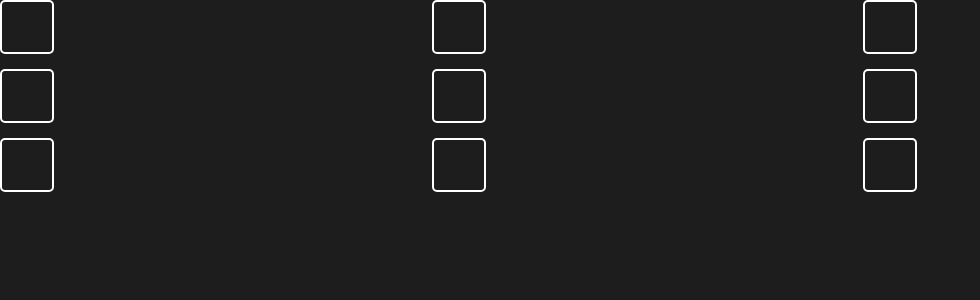
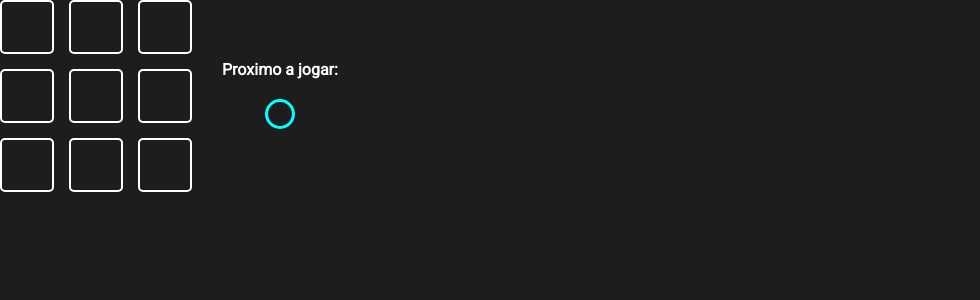
Before and after one commit to cezzarmonteiro/jogo-da-velha-portfolio, a Next.js app: page /src/components/game/game in a window 1280 px wide. Shown: the top 300 px of the page, without its empty margins (0-980 px from the left). Built offline with nearby package versions, Linux system fonts and the light colour scheme.

Commit message:
criada a logica do jogo

```diff
--- a/pages/src/components/game/game.jsx
+++ b/pages/src/components/game/game.jsx
@@ -1,23 +1,47 @@
 import { useState } from 'react'
 import styles from './game.module.css'
 import GameOption from '../gameOption/gameOption'
+import Icon from '../icon/Icon'
 
 
 function Game () {
 const [gameState, setGameState] = useState(Array(9).fill(0))
+const [currentPlayer, setCurrentPlayer] = useState(1)
+
+const handleClick = (pos) => {
+  if(gameState[pos] === 0) {
+    let NewGameState = [...gameState]
+    NewGameState[pos] = currentPlayer
+    setCurrentPlayer(currentPlayer * -1)
+    setGameState(NewGameState)
+  }
+}
 
 return (
+  <div className={styles.gameContent}>
   <div className={styles.game}>
     {
       gameState.map((value, pos) =>
       <GameOption
       key={`game-option-pos-${pos}`}
       status={value}
+      onClick={() => handleClick(pos)}
       />
 
       )
     }
   </div>
+  <div className={styles.gameInfo}>
+    <h4> Proximo a jogar:</h4>
+  {
+      currentPlayer === 1 && <Icon iconName="circle" />
+    }
+      {
+      currentPlayer === -1 && <Icon iconName="x" />
+    }
+  </div>
+  </div>
+
 )
 }
 
--- a/pages/src/components/game/game.module.css
+++ b/pages/src/components/game/game.module.css
@@ -3,3 +3,14 @@
   grid-template-columns: repeat(3, 1fr);
   gap: 15px;
 }
+.gameContent{
+  display: flex;
+  gap: 30px;
+  align-items: center;
+}
+.gameInfo{
+  display: flex;
+  flex-direction: column;
+  align-items: center;
+  gap: 20px;
+}
--- a/pages/src/components/gameOption/gameOption.jsx
+++ b/pages/src/components/gameOption/gameOption.jsx
@@ -2,14 +2,14 @@ import styles from './gameOption.module.css'
 import Icon from '../icon/Icon'
 
 
-function GameOption ({ status }) {
+function GameOption ({ status,onClick }) {
   return (
-    <div className={styles.gameOption}>
+    <div className={styles.gameOption} onClick={onClick}>
       {
-        status === 1 && <Icon iconName="x" size="25px" />
+        status === -1 && <Icon iconName="x" size="25px" />
       }
        {
-        status === -1 && <Icon iconName="x" size="25px" />
+        status === 1 && <Icon iconName="circle" size="25px" />
       }
     </div>
   )
```
